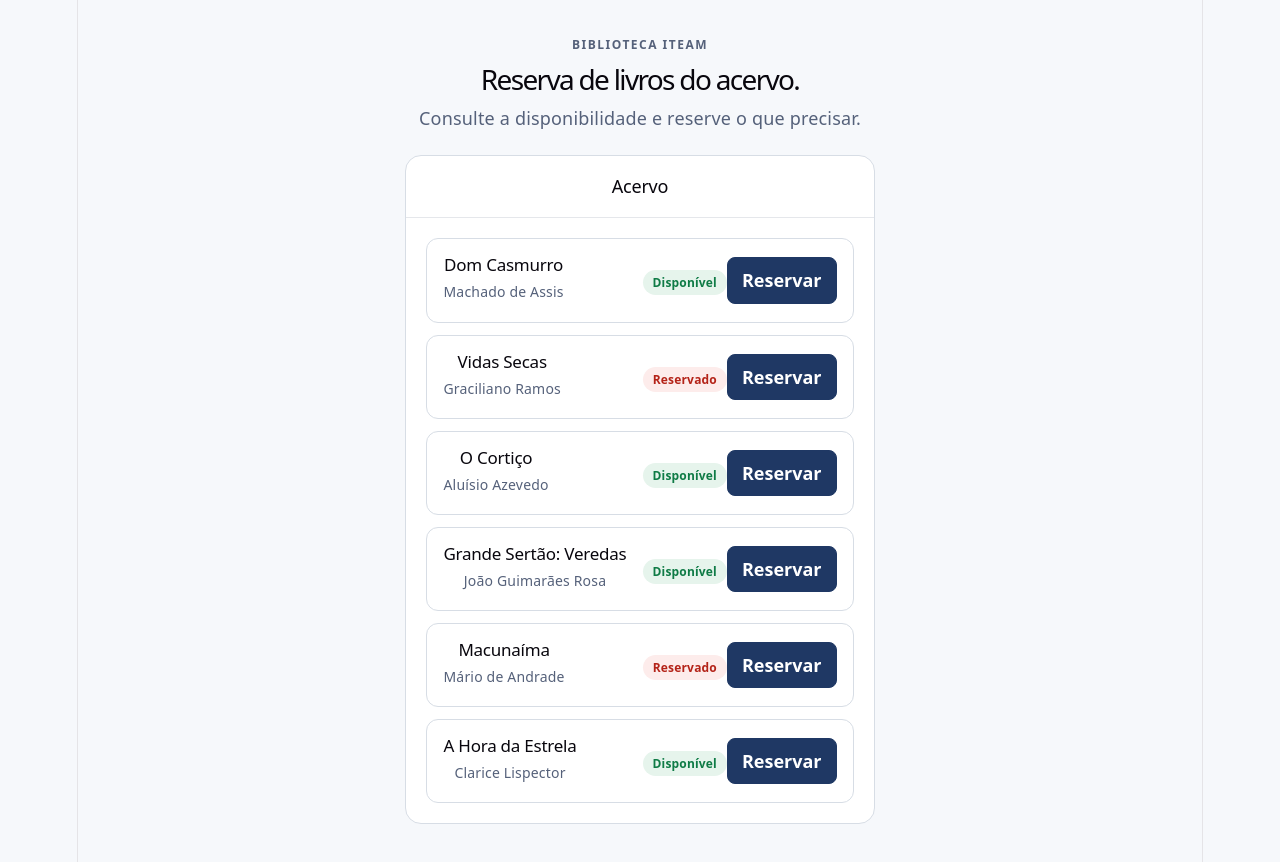
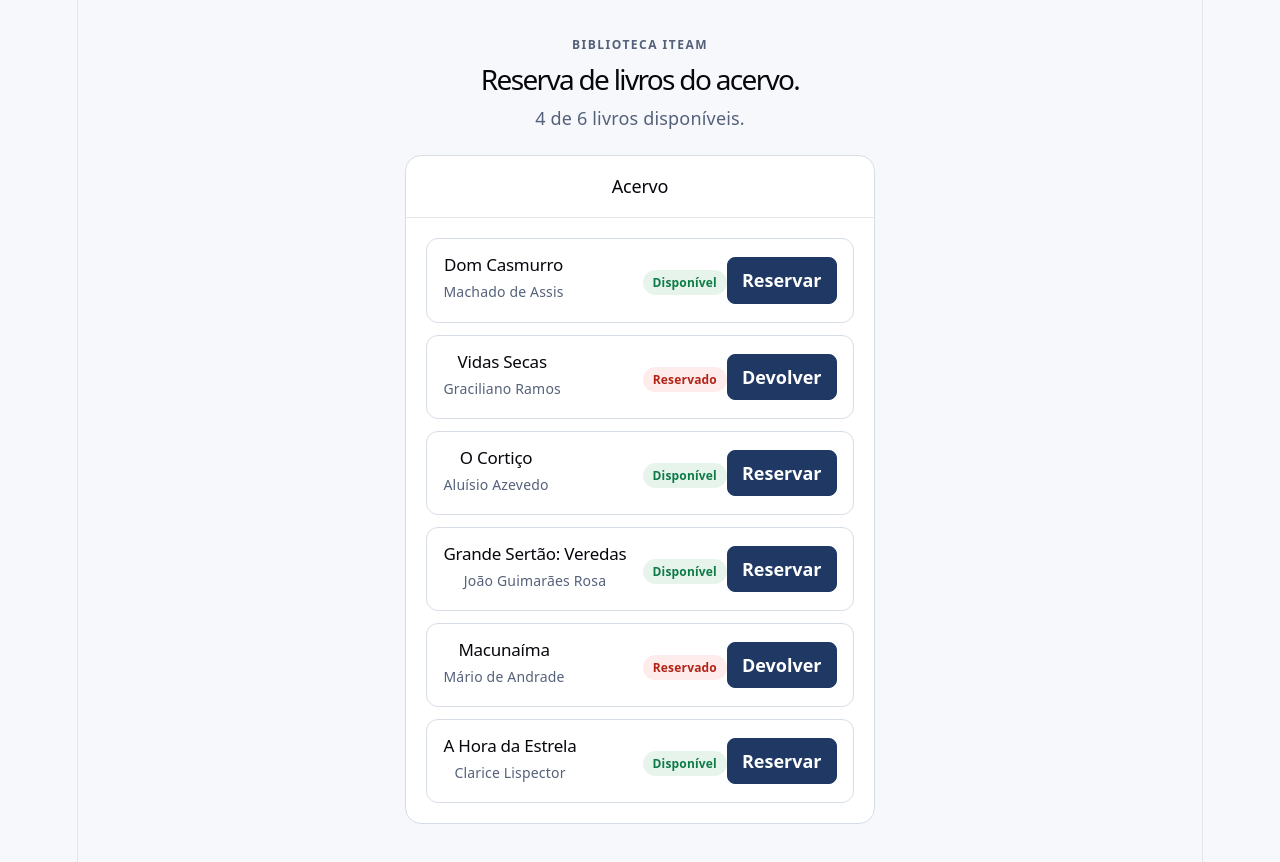
Before and after one commit to pedrobarauna/reserva-biblioteca-Joao-barauna, a React (Vite) app: page / in a window 1280 px wide. Shown: the top 862 px of the page. Built offline with nearby package versions, Linux system fonts and the light colour scheme.

Commit message:
feat: adiciona estado e alterna reserva

```diff
--- a/src/App.jsx
+++ b/src/App.jsx
@@ -1,14 +1,25 @@
+import { useState } from "react";
 import "./App.css";
 import BookList from "./components/BookList";
 import Panel from "./components/Panel";
 import { books } from "./data/books";
 
 export default function App() {
+  const [bookList, setBookList] = useState(books);
+
   function handleReserve(bookId) {
-    window.alert(
-      `Livro ${bookId} — ação ainda não implementada`,
+    setBookList((currentBooks) =>
+      currentBooks.map((book) =>
+        book.id === bookId
+          ? { ...book, available: !book.available }
+          : book,
+      ),
     );
   }
+
+  const availableCount = bookList.filter(
+    (book) => book.available,
+  ).length;
 
   return (
     <main className="app">
@@ -18,13 +29,13 @@ export default function App() {
         <h1>Reserva de livros do acervo.</h1>
 
         <p>
-          Consulte a disponibilidade e reserve o que precisar.
+          {availableCount} de {bookList.length} livros disponíveis.
         </p>
       </header>
 
       <Panel title="Acervo">
         <BookList
-          books={books}
+          books={bookList}
           onReserve={handleReserve}
         />
       </Panel>
--- a/src/components/BookCard.jsx
+++ b/src/components/BookCard.jsx
@@ -1,10 +1,4 @@
-export default function BookCard({
-  id,
-  title,
-  author,
-  available,
-  onReserve,
-}) {
+export default function BookCard({ id, title, author, available, onReserve }) {
   return (
     <article className="book-card">
       <div>
@@ -13,19 +7,12 @@ export default function BookCard({
       </div>
 
       <div>
-        <span
-          className={`badge ${
-            available ? "badge-ok" : "badge-off"
-          }`}
-        >
+        <span className={`badge ${available ? "badge-ok" : "badge-off"}`}>
           {available ? "Disponível" : "Reservado"}
         </span>
 
-        <button
-          type="button"
-          onClick={() => onReserve(id)}
-        >
-          Reservar
+        <button type="button" onClick={() => onReserve(id)}>
+          {available ? "Reservar" : "Devolver"}
         </button>
       </div>
     </article>
```
